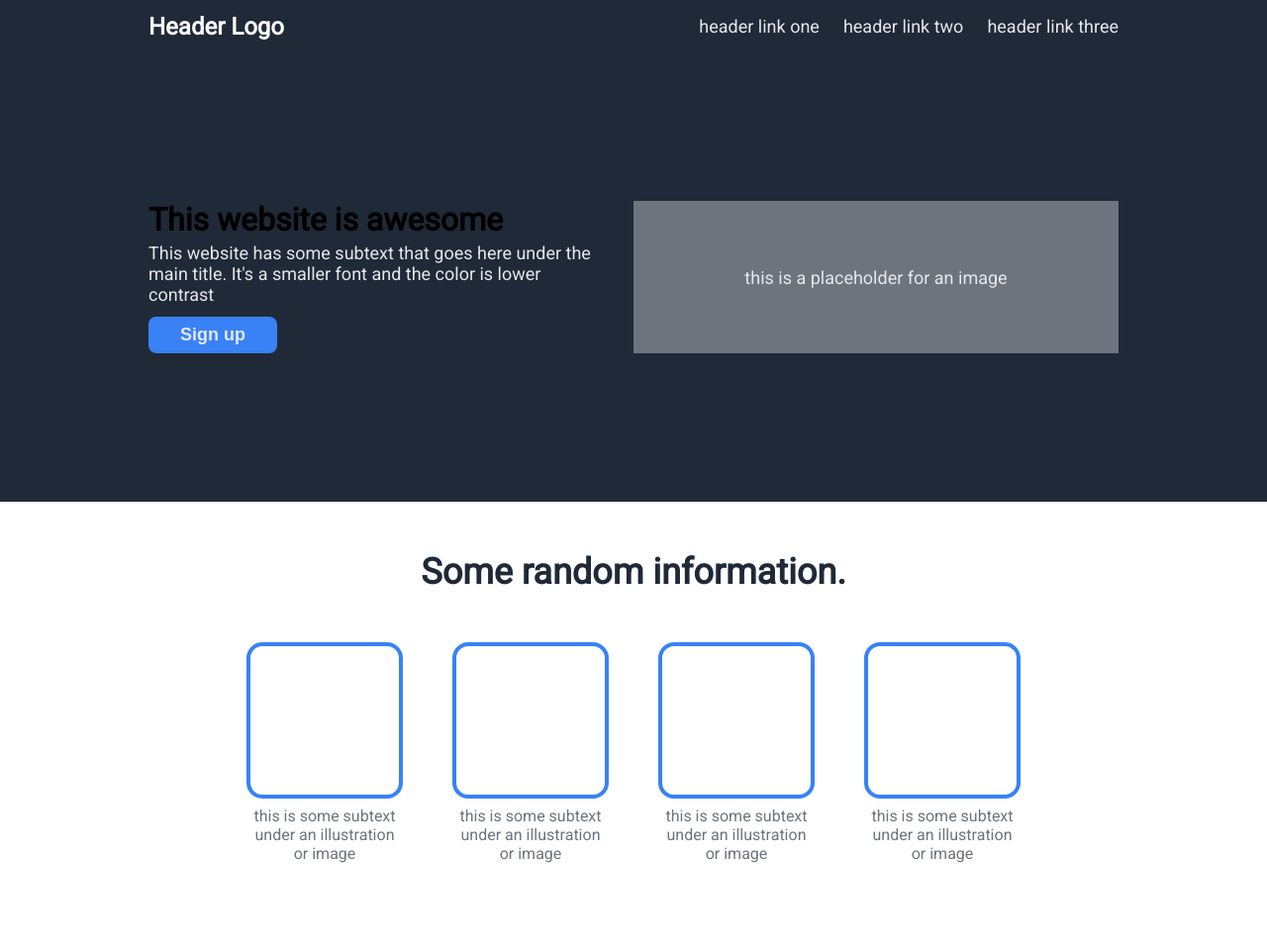
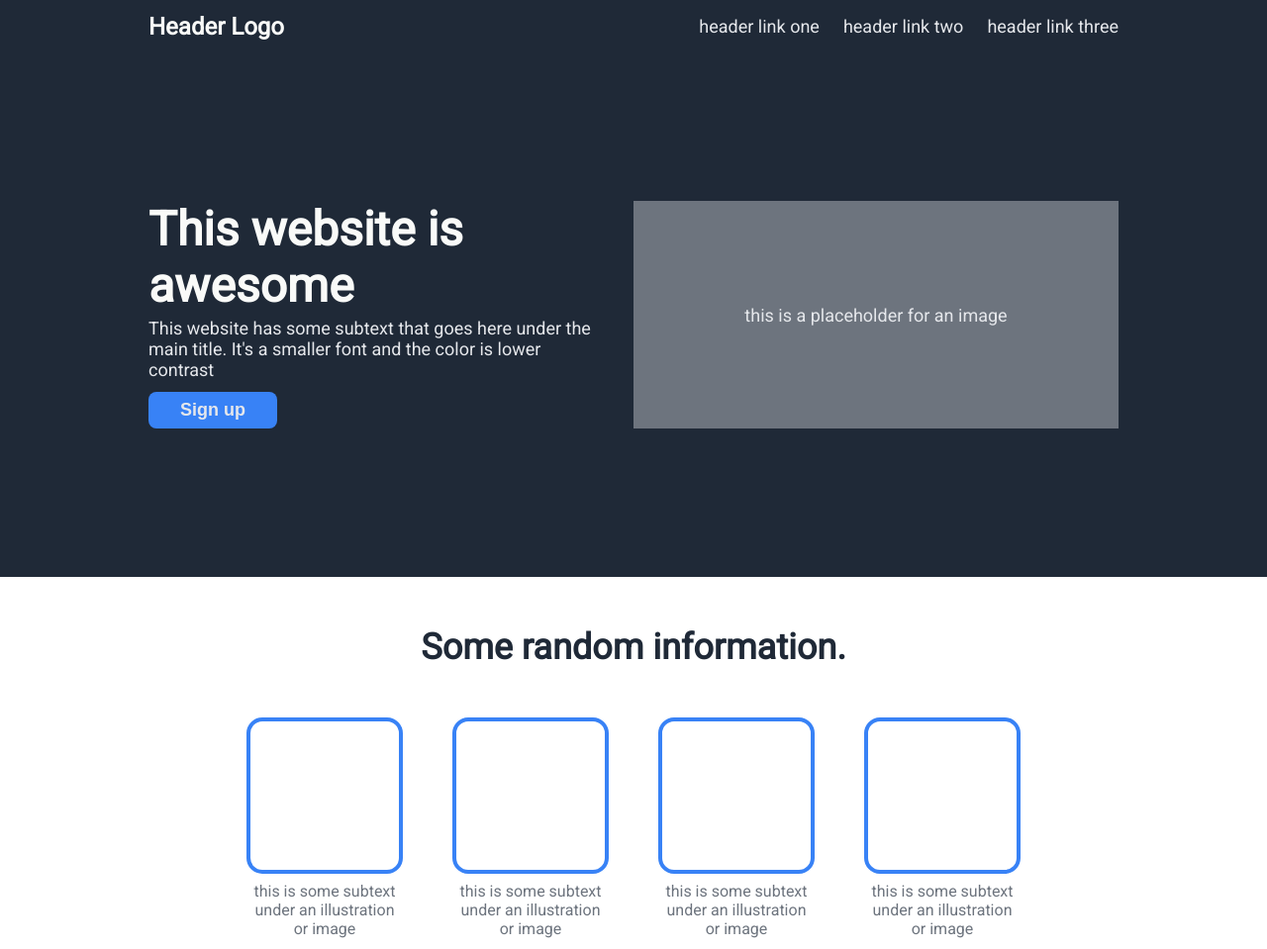
Before and after one commit to Ashtonautica/odin-landing-page, a plain HTML site: page index.html in a window 1280 px wide. Shown: the top 959 px of the page at 99% size. Drawn offline with Linux system fonts and the light colour scheme.

Commit message:
Fix selector error in hero heading

```diff
--- a/style.css
+++ b/style.css
@@ -39,7 +39,7 @@ a {
     display: flex;
 }
 
-.class .left h1 {
+.hero .left h1 {
     color: #f9faf8;
     font-size: 48px;
     font-weight: 800;
```
